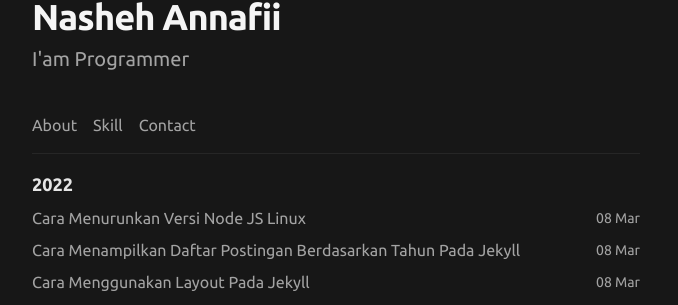
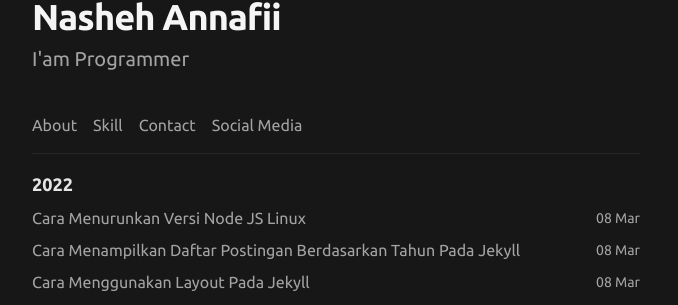
Before and after one commit to nashehannafii/nasheh.github.io, a Jekyll site: the page built from index.markdown, in a window 1280 px wide. Shown: the part 115-420 px from the top of the page, without its empty margins (304-982 px from the left). Built offline with Jekyll 4.4.1, drawn with Linux system fonts in a browser that asks for light colours.

Commit message:
[Update]

```diff
--- a/index.markdown
+++ b/index.markdown
@@ -13,6 +13,7 @@ layout: default
 <li class="px-2"><a class="link" href="/about">About</a></li>
 <li class="px-2"><a class="link" href="/skill">Skill</a></li>
 <li class="px-2"><a class="link" href="/contact">Contact</a></li>
+<li class="px-2"><a class="link" href="/social-media">Social Media</a></li>
 </ul>
 <hr class="hr">
 <main>
```
Also changed, not shown: social-media.md (renamed from social_media.md, +0 -1 lines).
